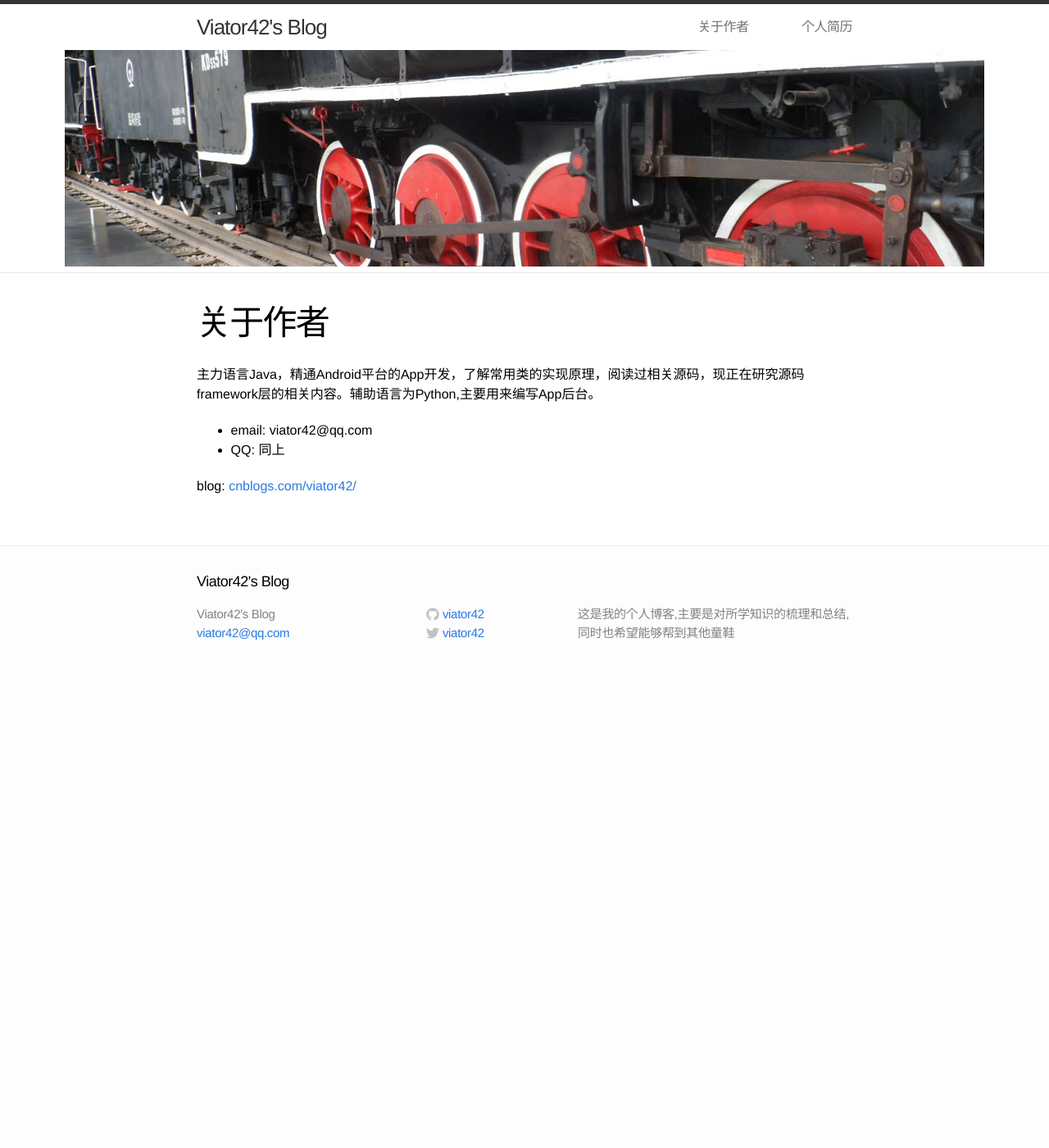
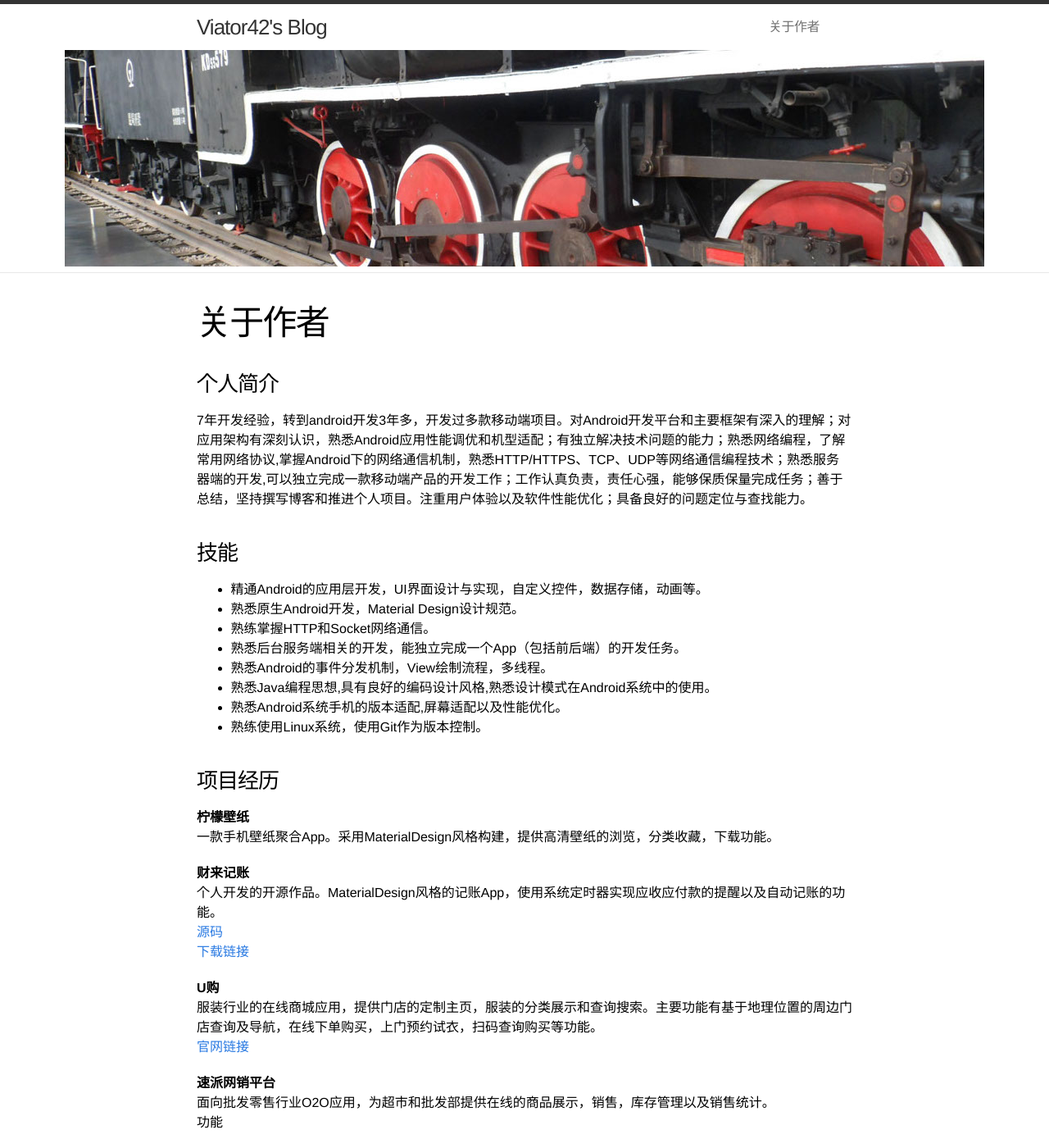
Before and after one commit to viator42/viator42.github.io, a Jekyll site: the page built from about.md, in a window 1280 px wide and 1400 px high. Shown: the whole window at 82% size. Built offline with Jekyll 4.4.1, drawn with Linux system fonts in a browser that asks for light colours; some of the changed text lies outside the part shown.

Commit message:
个人简介修改

```diff
--- a/about.md
+++ b/about.md
@@ -4,8 +4,42 @@ title: 关于作者
 permalink: /about/
 ---
 
-主力语言Java，精通Android平台的App开发，了解常用类的实现原理，阅读过相关源码，现正在研究源码framework层的相关内容。辅助语言为Python,主要用来编写App后台。
-* email:  viator42@qq.com
-* QQ:     同上
+### 个人简介
+7年开发经验，转到android开发3年多，开发过多款移动端项目。对Android开发平台和主要框架有深入的理解；对应用架构有深刻认识，熟悉Android应用性能调优和机型适配；有独立解决技术问题的能力；熟悉网络编程，了解常用网络协议,掌握Android下的网络通信机制，熟悉HTTP/HTTPS、TCP、UDP等网络通信编程技术；熟悉服务器端的开发,可以独立完成一款移动端产品的开发工作；工作认真负责，责任心强，能够保质保量完成任务；善于总结，坚持撰写博客和推进个人项目。注重用户体验以及软件性能优化；具备良好的问题定位与查找能力。
 
+### 技能
+
+* 精通Android的应用层开发，UI界面设计与实现，自定义控件，数据存储，动画等。
+* 熟悉原生Android开发，Material Design设计规范。
+* 熟练掌握HTTP和Socket网络通信。
+* 熟悉后台服务端相关的开发，能独立完成一个App（包括前后端）的开发任务。
+* 熟悉Android的事件分发机制，View绘制流程，多线程。
+* 熟悉Java编程思想,具有良好的编码设计风格,熟悉设计模式在Android系统中的使用。
+* 熟悉Android系统手机的版本适配,屏幕适配以及性能优化。
+* 熟练使用Linux系统，使用Git作为版本控制。
+
+### 项目经历
+
+**柠檬壁纸**
+一款手机壁纸聚合App。采用MaterialDesign风格构建，提供高清壁纸的浏览，分类收藏，下载功能。
+
+**财来记账**
+个人开发的开源作品。MaterialDesign风格的记账App，使用系统定时器实现应收应付款的提醒以及自动记账的功能。
+[源码](https://github.com/viator42/ErikaNote)
+[下载链接](http://android.myapp.com/myapp/detail.htm?apkName=com.viator42.erikanote)
+
+**U购**
+服装行业的在线商城应用，提供门店的定制主页，服装的分类展示和查询搜索。主要功能有基于地理位置的周边门店查询及导航，在线下单购买，上门预约试衣，扫码查询购买等功能。
+[官网链接](http://ugouchina.com/)
+
+**速派网销平台**
+面向批发零售行业O2O应用，为超市和批发部提供在线的商品展示，销售，库存管理以及销售统计。
+功能
+* 配合自建的条码库，实现扫码识别商品
+* 同一个App中集成客户版和商户版的功能，用户可自助申请开店。
+* 实现蓝牙连接小票打印机实现打印出库单，票据等功能
+[官网链接](http://www.supai.in)
+
+email:    viator42@qq.com
+Github:   https://github.com/viator42
 blog: [cnblogs.com/viator42/](http://cnblogs.com/viator42/)
```
Also changed, not shown: _posts/2016-8-21-tips.markdown (deleted, +0 -28 lines), resume.md (deleted, +0 -82 lines).
